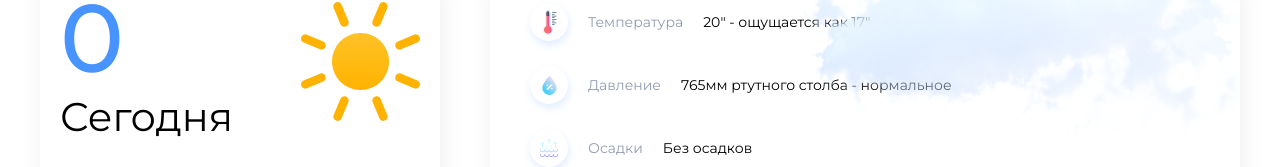
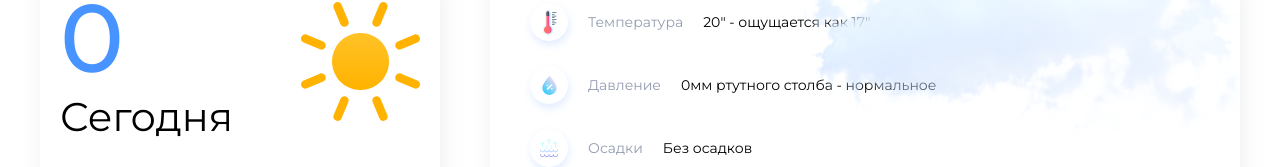
Before and after one commit to GarryProhor/weather-react, a React (Create React App) app: page / in a window 1280 px wide. Shown: the part 156-323 px from the top of the page. Built offline with nearby package versions, Linux system fonts and the light colour scheme; no server answers.

Commit message:
add parameters

```diff
--- a/src/pages/Home/components/Home.tsx
+++ b/src/pages/Home/components/Home.tsx
@@ -24,7 +24,7 @@ export const Home = (props: Props) => {
         <div className={s.home}>
             <div className={s.wrapper}>
                 <ThisDay weather={weather}/>
-                <ThisDayInfo />
+                <ThisDayInfo weather={weather}/>
             </div>
             <Days />
         </div>
--- a/src/pages/Home/components/ThisDayInfo/ThisDayInfo.tsx
+++ b/src/pages/Home/components/ThisDayInfo/ThisDayInfo.tsx
@@ -2,8 +2,9 @@ import React from 'react';
 import s from './ThisDayInfo.module.scss';
 import cloud from '../../../../assets/images/cloud.png';
 import {ThisDayItem} from "./ThisDayItem";
+import {Weather} from "../../../../store/types/types";
 interface Props {
-
+    weather: Weather
 }
 export interface Item {
     icon_id: string,
@@ -11,7 +12,7 @@ export interface Item {
     value: string
 }
 
-export const ThisDayInfo = (props: Props) => {
+export const ThisDayInfo = ({weather}: Props) => {
     const items = [
         {
             icon_id: 'temp',
@@ -21,7 +22,7 @@ export const ThisDayInfo = (props: Props) => {
         {
             icon_id: 'pressure',
             name: 'Давление',
-            value: '765мм ртутного столба - нормальное'
+            value: `${weather.main.pressure}мм ртутного столба - нормальное`
         },
         {
             icon_id: 'precipitation',
@@ -38,7 +39,7 @@ export const ThisDayInfo = (props: Props) => {
     return (
         <div className={s.this__day_info}>
             <div className={s.this__day_info_items}>{
-                items.map((item : Item) => <ThisDayItem key={item.icon_id} item={item} />)
+                items.map((item : Item) => <ThisDayItem key={item.icon_id} item={item}  />)
             }</div>
             <img className={s.cloud__img} src={cloud} alt='cloud' />
         </div>
--- a/src/pages/Home/components/ThisDayInfo/ThisDayItem.tsx
+++ b/src/pages/Home/components/ThisDayInfo/ThisDayItem.tsx
@@ -2,6 +2,7 @@ import React from 'react';
 import {Item} from "./ThisDayInfo";
 import s from './ThisDayInfo.module.scss'
 import {IndicatorSvgSelector} from "../../../../assets/icons/indicators/IndicatorSvgSelector";
+import {Weather} from "../../../../store/types/types";
 
 interface Props {
     item: Item
--- a/src/store/slices/currentWeatherSlice.ts
+++ b/src/store/slices/currentWeatherSlice.ts
@@ -16,6 +16,7 @@ const initialState: CurrentWeather = {
     weather: {
         main: {
             temp: 0,
+            pressure: 0,
         }
     },
     isLoading: false,
--- a/src/store/types/types.ts
+++ b/src/store/types/types.ts
@@ -1,5 +1,6 @@
 export type Weather = {
     main: {
         temp: number;
+        pressure: number;
     };
 };
```
